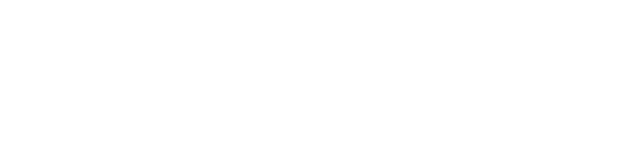
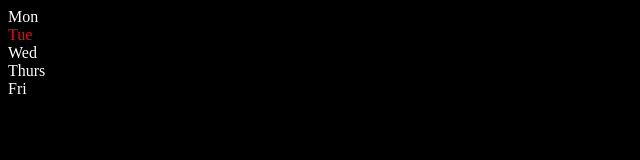
Before and after one commit to SHAHUL-AHMED-77/How-I-learned-Javascript, a plain HTML site: page 06_DOM/index.html in a window 1280 px wide. Shown: the whole page, without its empty margins (0-640 px from the left). Drawn offline with Linux system fonts and the light colour scheme.

Commit message:
Learned DOM Elements

```diff
--- a/06_DOM/index.html
+++ b/06_DOM/index.html
@@ -3,9 +3,26 @@
 <head>
     <meta charset="UTF-8">
     <meta name="viewport" content="width=device-width, initial-scale=1.0">
+    <link rel="stylesheet" href="style.css">
     <title>DOM Learning</title>
 </head>
-<body cla>
-    <h1></h1>
+<body >
+    <!-- <h1 id="heading" class="exp">Hello World<span>Lucy</span></h1>
+    <input type="password" name="" id="">
+    <ul>
+        <li class="list-name">One</li>
+        <li class="list-name">Two</li>
+        <li class="list-name">Three</li>
+        <li class="list-name">four</li>
+    </ul> -->
+
+    <div class="parent">
+        <div class="day">Mon</div>
+        <div class="day">Tue</div>
+        <div class="day">Wed</div>
+        <div class="day">Thurs</div>
+        <div class="day">Fri</div>
+    </div>
 </body>
+<script src="script.js"></script>
 </html>
--- a/06_DOM/script.js
+++ b/06_DOM/script.js
@@ -0,0 +1,23 @@
+const p = document.querySelector('.parent')
+console.log(p);
+console.log(p.children);  //Childrens of the Parent Node
+console.log(p.children[3].innerText);  // Accessing the Children of Parent Class
+
+for (let i= 0; i < p.children.length; i++) {
+    console.log(p.children[i].innerHTML);
+}
+
+p.children[1].style.color = "Red"
+
+console.log(p.firstElementChild); // Access First Element
+console.log(p.lastElementChild);  // Access Last Element
+
+
+const d = document.querySelector('.day')
+console.log(d);
+console.log(d.parentElement);
+console.log(d.nextSibling);
+console.log(d.nextElementSibling);
+
+
+console.log("Nodes :",p.childNodes);
--- a/06_DOM/style.css
+++ b/06_DOM/style.css
@@ -0,0 +1,15 @@
+body{
+    background-color: #000;
+    color: rgb(255, 255, 255);
+}
+/* #heading{
+    color: white;
+    font-size: 100px;
+    text-align: center;
+}
+span{
+    display: none;
+}
+ul{
+    color: aliceblue;
+} */
```
